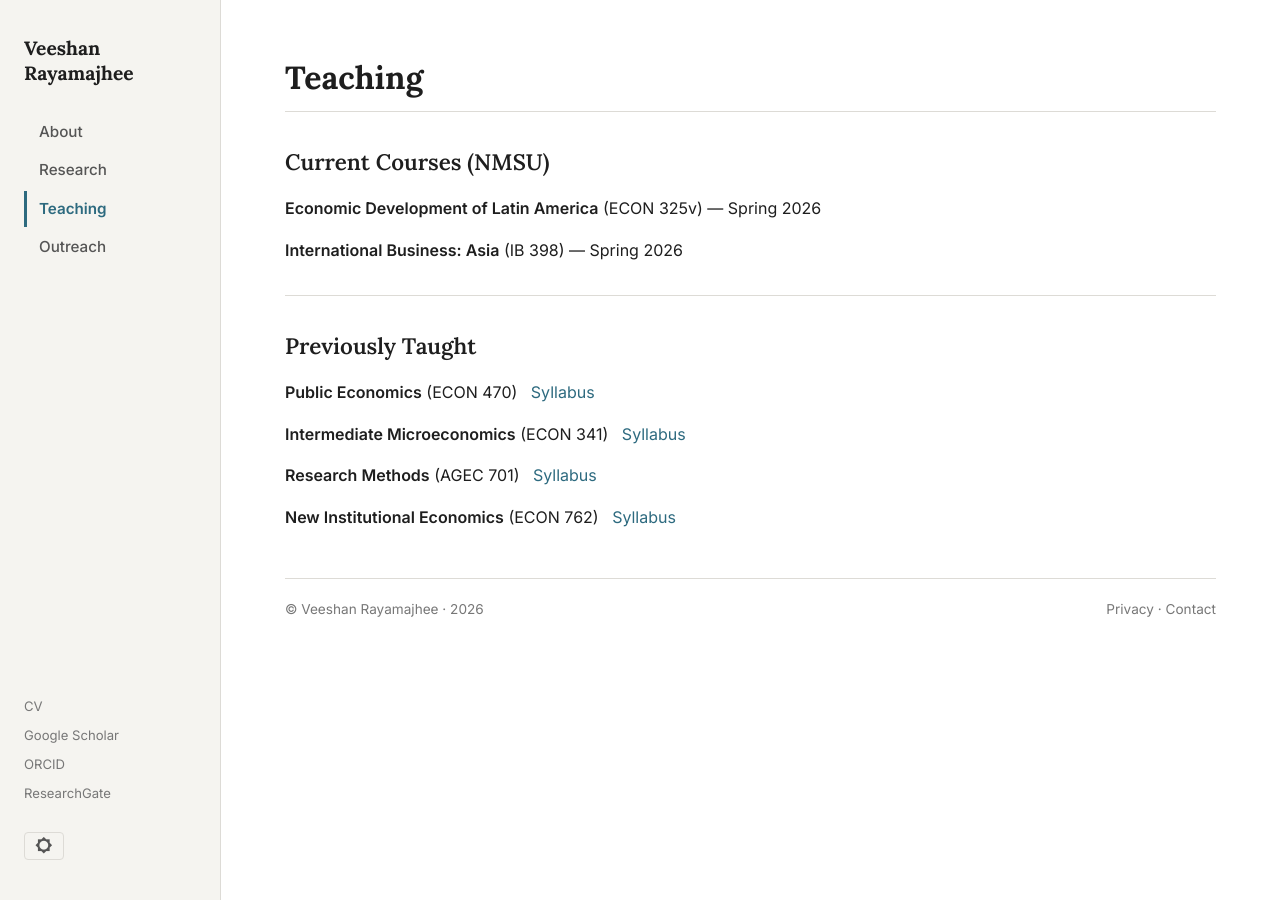
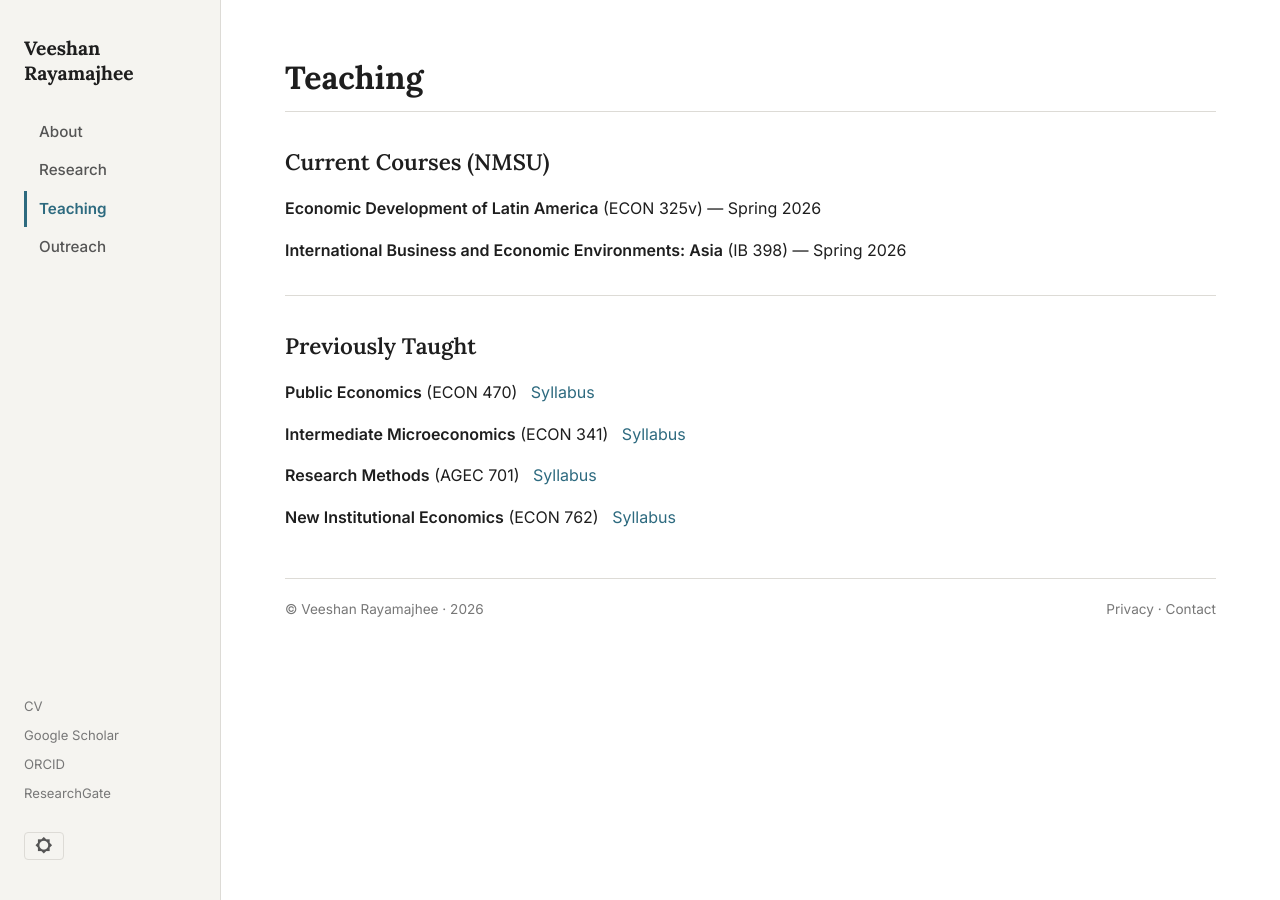
Before and after one commit to veeshanr/veeshanr.github.io, a Jekyll site: the page built from pages/teaching.md, in a window 1280 px wide. Built offline with Jekyll 4.4.1, drawn with Linux system fonts in a browser that asks for light colours.

Commit message:
Update teaching page course titles

```diff
--- a/pages/teaching.md
+++ b/pages/teaching.md
@@ -9,7 +9,7 @@ title: Teaching
 
 **Economic Development of Latin America** (ECON 325v) — Spring 2026
 
-**International Business: Asia** (IB 398) — Spring 2026
+**International Business and Economic Environments: Asia** (IB 398) — Spring 2026
 
 ---
 
```
